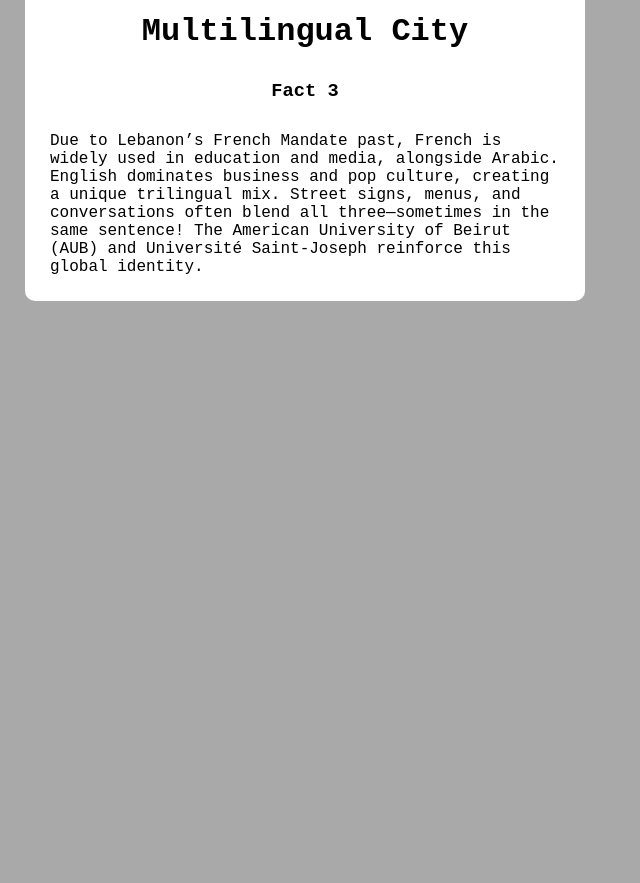
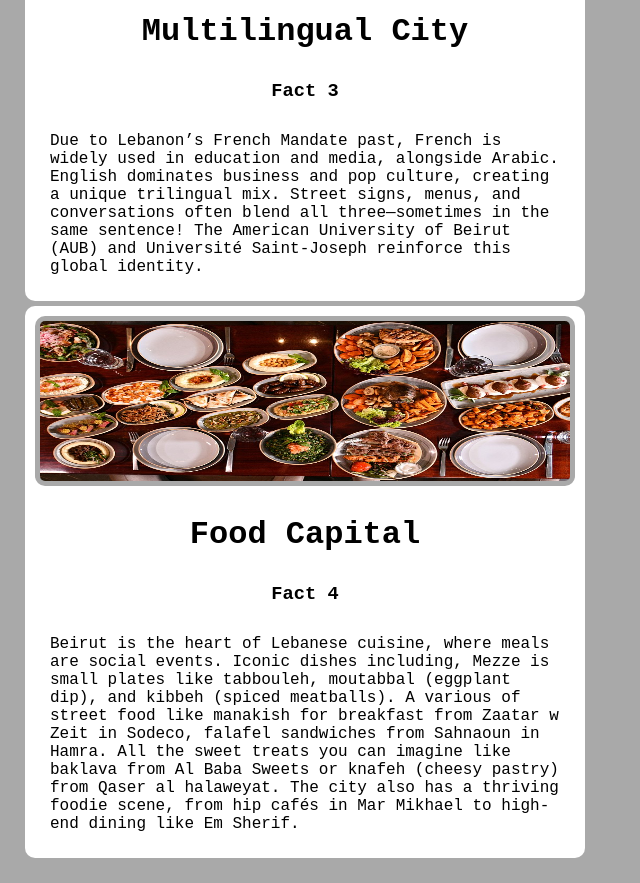
Before and after one commit to malekgramadan/my-city, a plain HTML site: page pages/funfact.html in a window 1280 px wide. Shown: the part 1301-2184 px from the top of the page, without its empty margins (0-640 px from the left). Before the commit the page ends 1627 px from the top, so only its background shows below. Drawn offline with Linux system fonts and the light colour scheme.

Commit message:
Adding fourth where all the facts are using the same formatting.

```diff
--- a/pages/funfact.html
+++ b/pages/funfact.html
@@ -46,5 +46,20 @@
                 (AUB) and Université Saint-Joseph reinforce this global identity.
             </p>
         </div>
+        <div class = "fact-box">
+            <img src="../images/food.jpg" class = "image-style">
+            <h1 class = "facts-title text-format">Food Capital</h1>
+            <h3 class = "facts-title text-format">Fact 4</h3>
+            <p class = "text-format">
+                Beirut is the heart of Lebanese cuisine, where meals are social events.
+                Iconic dishes including, Mezze is small plates like tabbouleh, moutabbal
+                (eggplant dip), and kibbeh (spiced meatballs). A various of street food like
+                manakish for breakfast from Zaatar w Zeit in Sodeco, falafel sandwiches from
+                Sahnaoun in Hamra. All the sweet treats you can imagine like baklava from Al
+                Baba Sweets or knafeh (cheesy pastry) from Qaser al halaweyat. The city also
+                has a thriving foodie scene, from hip cafés in Mar Mikhael to high-end dining
+                like Em Sherif.
+            </p>
+        </div>
     </body>
 </html>
```
Also changed, not shown: images/food.jpg (added).
